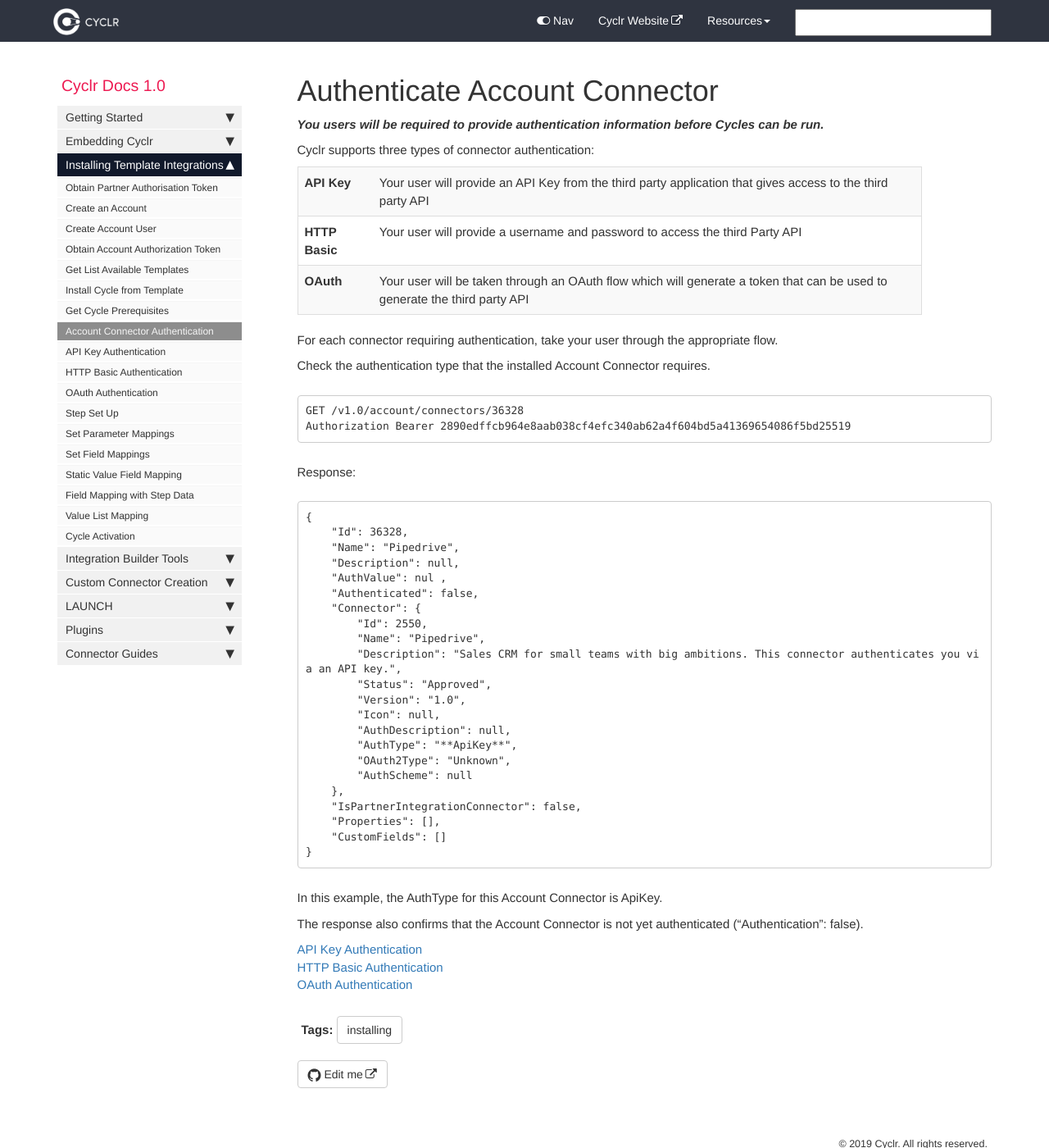
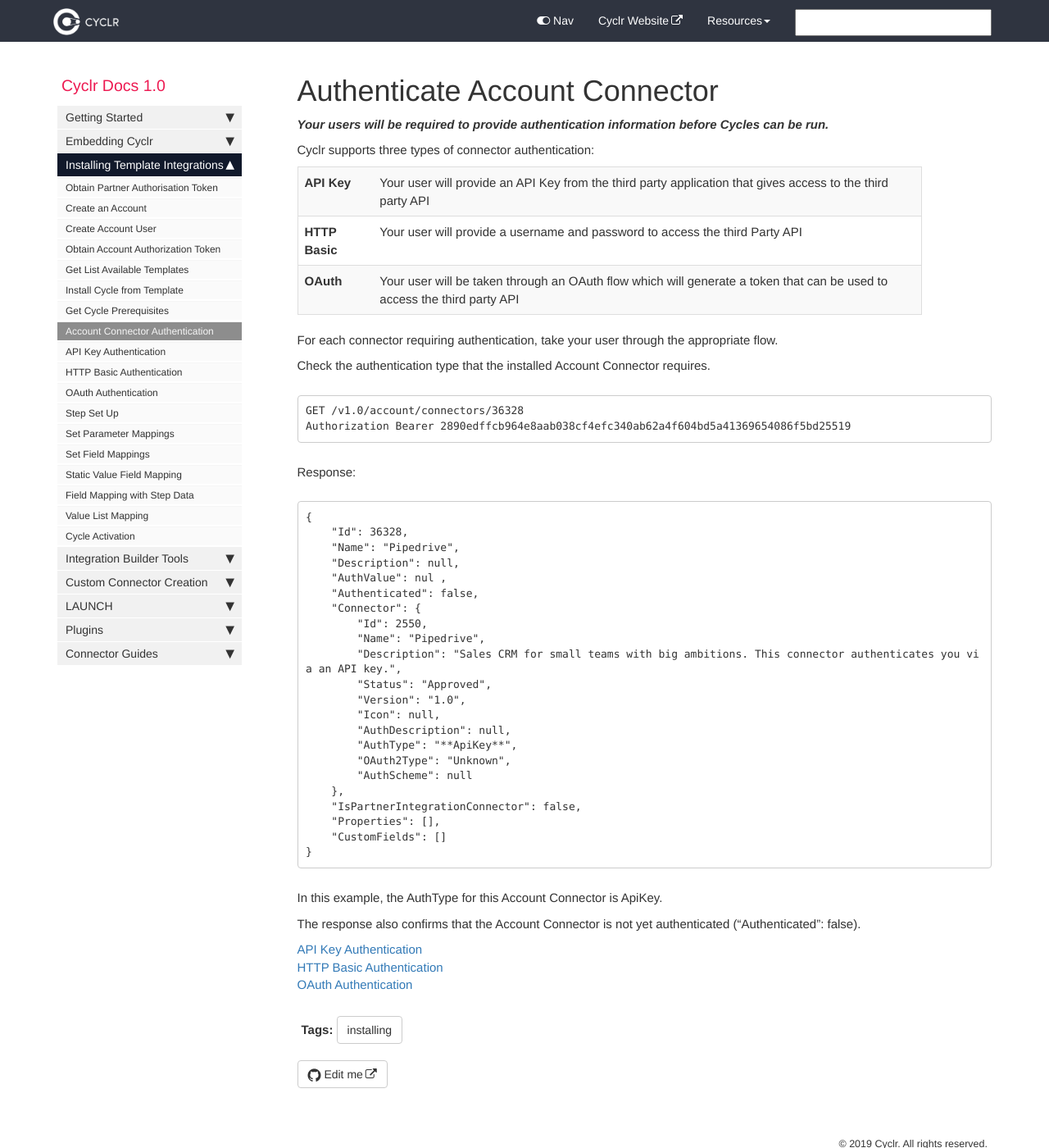
Before and after one commit to sneakysneak/docs, a Jekyll site: the page built from pages/installing-templates-api/account-connector-authentication.md, in a window 1280 px wide and 1400 px high. Shown: the whole window at 82% size. Built offline with Jekyll 4.4.1, drawn with Linux system fonts in a browser that asks for light colours; nearby versions of some CDN libraries; comment, search, counter and statistics services are not loaded.

Commit message:
Fixing couple of typos.

```diff
--- a/pages/installing-templates-api/account-connector-authentication.md
+++ b/pages/installing-templates-api/account-connector-authentication.md
@@ -5,7 +5,7 @@ permalink: authenticate-account-connector
 tags: [installing]
 ---
 
-_**You users will be required to provide authentication information before Cycles can be run.**_
+_**Your users will be required to provide authentication information before Cycles can be run.**_
 
 Cyclr supports three types of connector authentication:
 
@@ -20,7 +20,7 @@ Cyclr supports three types of connector authentication:
     </tr>
     <tr>
         <th>OAuth</th>
-        <td>Your user will be taken through an OAuth flow which will generate a token that can be used to generate the third party API</td>
+        <td>Your user will be taken through an OAuth flow which will generate a token that can be used to access the third party API</td>
     </tr>
 </table>
 
@@ -58,7 +58,7 @@ Response:
 
 In this example, the AuthType for this Account Connector is ApiKey.
 
-The response also confirms that the Account Connector is not yet authenticated (“Authentication”: false).
+The response also confirms that the Account Connector is not yet authenticated (“Authenticated”: false).
 
 [API Key Authentication](./api-key-authentication)
 [HTTP Basic Authentication](./basic-authentication)
```
